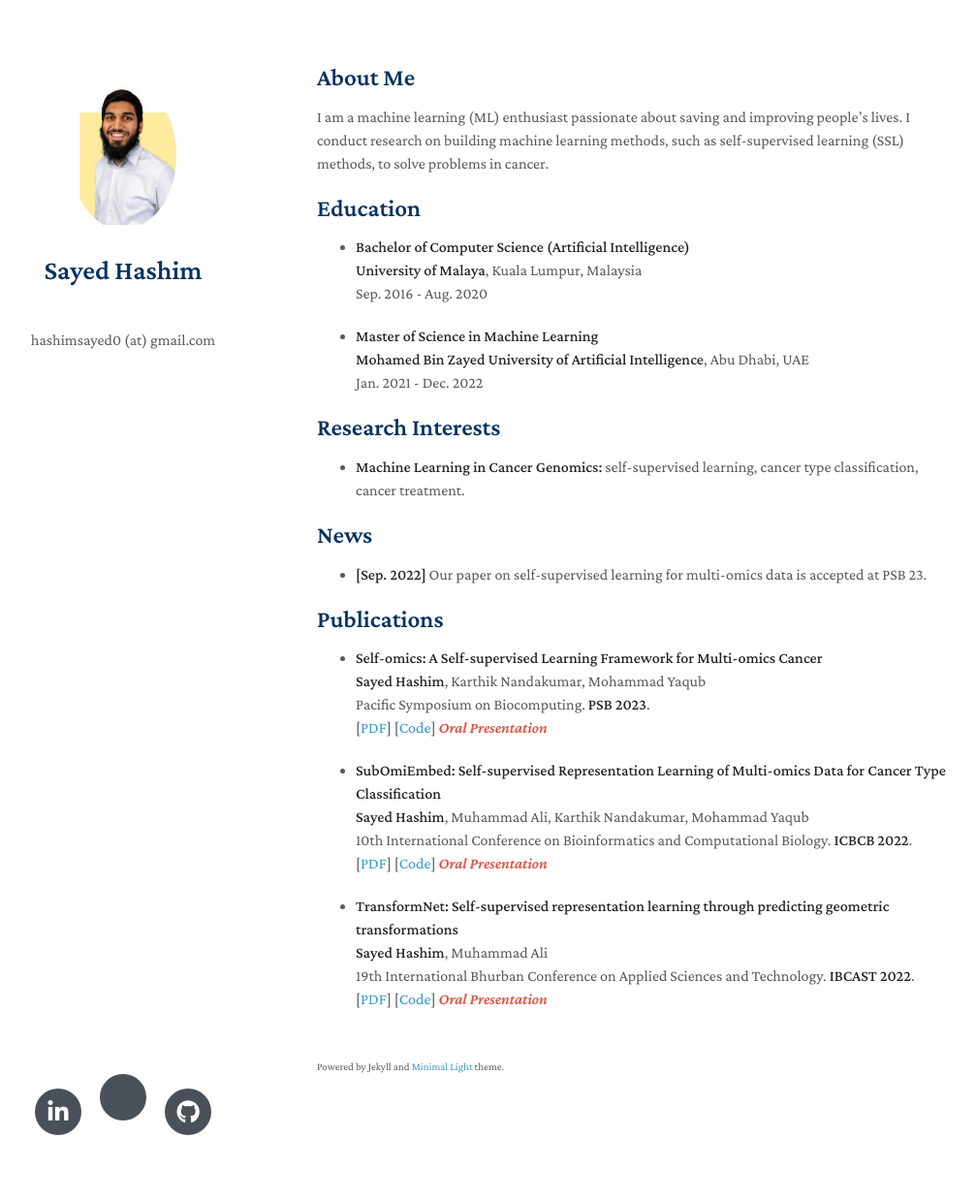
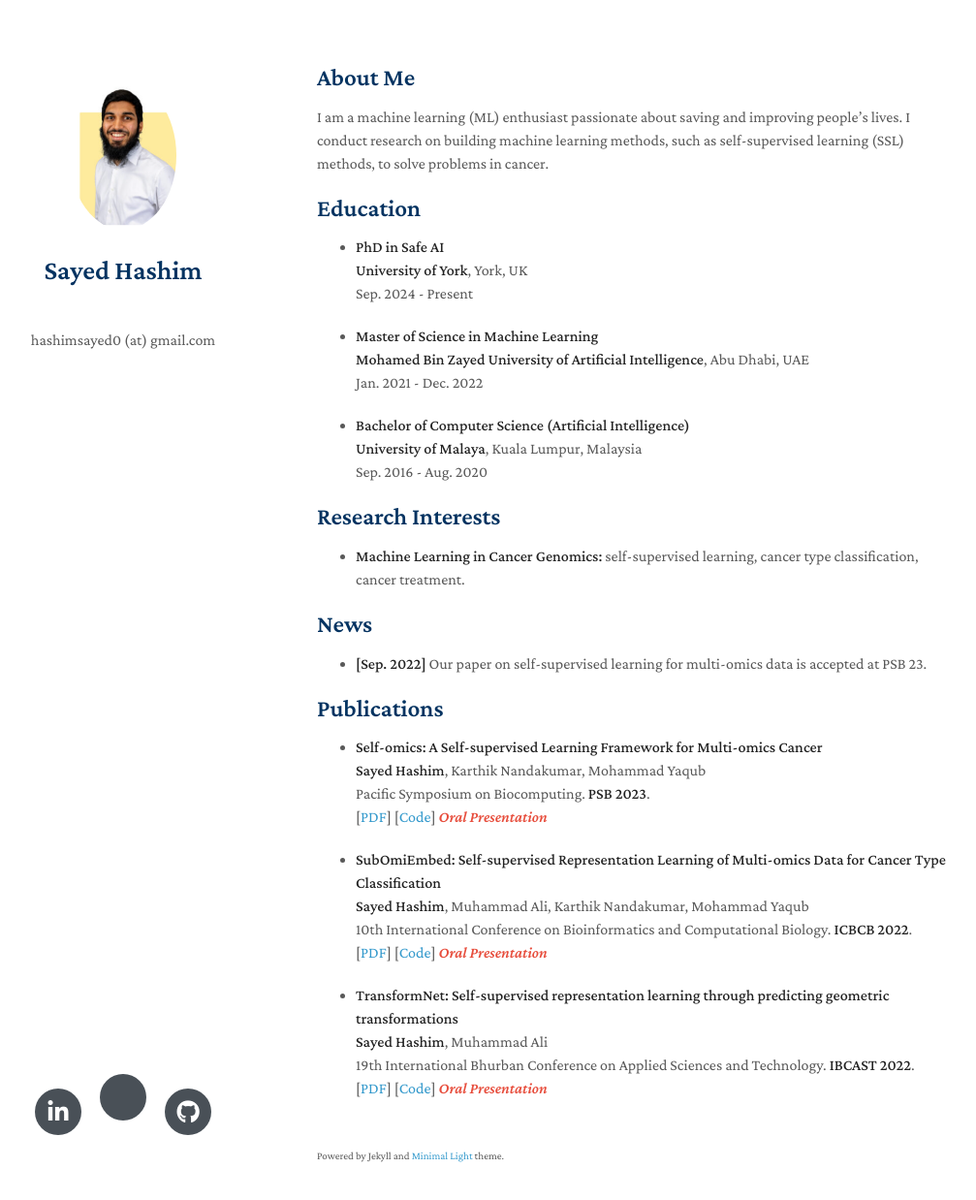
Before and after one commit to hashimsayed0/hashimsayed0.github.io, a Jekyll site: the page built from index.md, in a window 1280 px wide and 1273 px high. Shown: the top 1238 px of the window at 97% size, without its empty margins (143-1150 px from the left). Built offline with Jekyll 4.4.1, drawn with Linux system fonts in a browser that asks for light colours; nearby versions of some CDN libraries; a style sheet for code colours, icons or effects is not loaded; our own code applies the rules of GitHub Pages for plain Markdown files.

Commit message:
Update index.md

```diff
--- a/index.md
+++ b/index.md
@@ -8,17 +8,23 @@ I am a machine learning (ML) enthusiast passionate about saving and improving pe
 
 ## Education
 
-- **Bachelor of Computer Science (Artificial Intelligence)**
+- **PhD in Safe AI**
   <br>
-  **University of Malaya**, Kuala Lumpur, Malaysia
+  **University of York**, York, UK
   <br>
-  Sep. 2016 - Aug. 2020
+  Sep. 2024 - Present
 
 - **Master of Science in Machine Learning**
   <br>
   **Mohamed Bin Zayed University of Artificial Intelligence**, Abu Dhabi, UAE
   <br>
   Jan. 2021 - Dec. 2022
+
+- **Bachelor of Computer Science (Artificial Intelligence)**
+  <br>
+  **University of Malaya**, Kuala Lumpur, Malaysia
+  <br>
+  Sep. 2016 - Aug. 2020
 
 ## Research Interests
 
```
